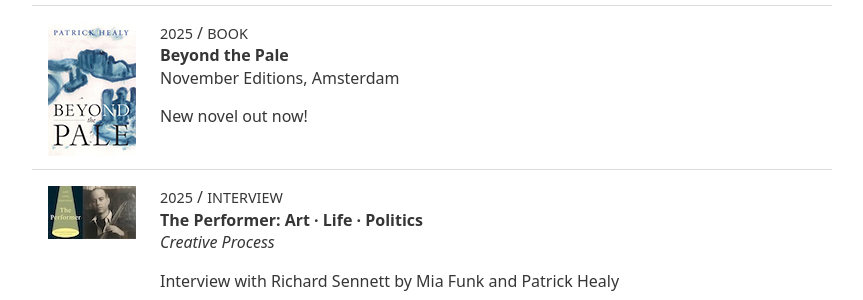
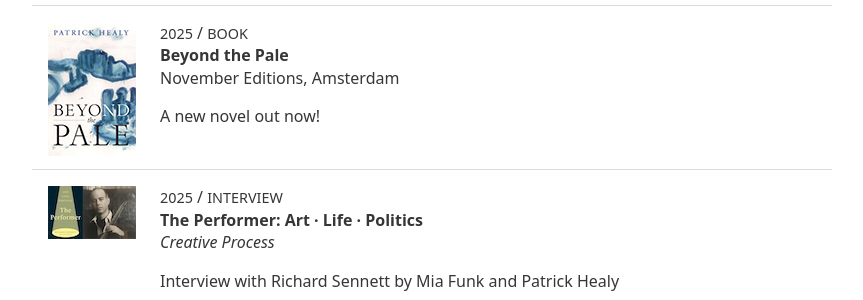
Before and after one commit to sammeltassen/patrick-healy, a Jekyll site: the page built from index.md, in a window 1280 px wide and 900 px high. Shown: the part 383-683 px from the top of the window, without its empty margins (208-1071 px from the left). Built offline with Jekyll 4.4.1, drawn with Linux system fonts in a browser that asks for light colours.

```diff
--- a/_data/items.yml
+++ b/_data/items.yml
@@ -5,7 +5,7 @@
   publisher: "November Editions"
   city: Amsterdam
   added: 2025-07-13
-  extra: "New novel out now!"
+  extra: "A new novel out now!"
   links:
     - title: "Book blurb"
       url: "/articles/beyond-the-pale"
```
